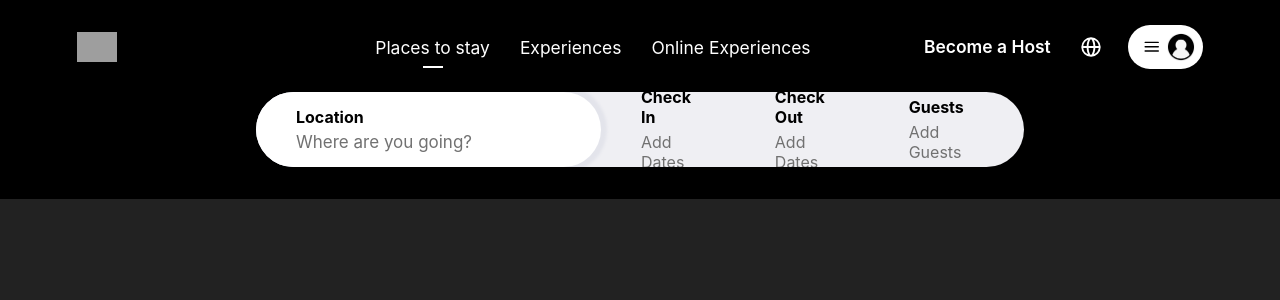
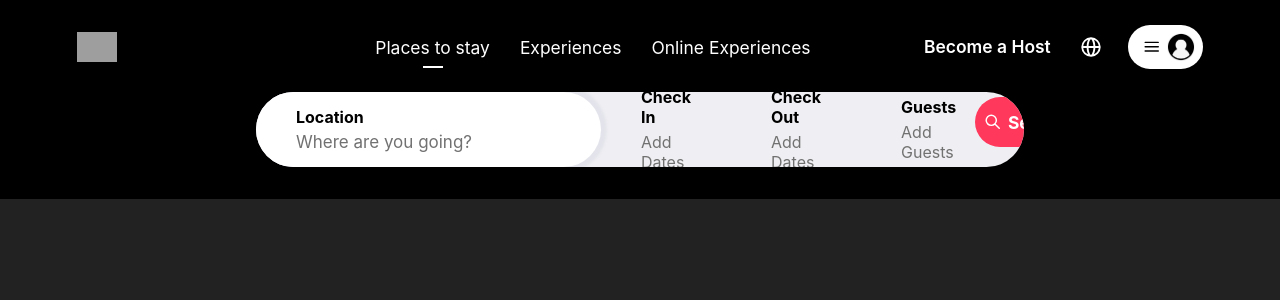
Before and after one commit to tonyykosseifyy/airbnb-clone, a React (Create React App) app: page / in a window 1280 px wide. Both pictures are taken after a click on the element "Location". Shown: the top 300 px of the page. Built offline with nearby package versions, Linux system fonts and the light colour scheme; grey boxes are pictures that could not be loaded.

Commit message:
2 files modified

```diff
--- a/src/components/Navbar/Navbar-bottom.css
+++ b/src/components/Navbar/Navbar-bottom.css
@@ -62,6 +62,7 @@
   box-shadow: 0px 0px 3px 6px #e3e4eb ;
 }
 
+
 .navbar-search-component-search {
   display: flex;
   justify-content: space-between;
--- a/src/components/Navbar/Navbar.js
+++ b/src/components/Navbar/Navbar.js
@@ -66,17 +66,25 @@
               <h4>Location</h4>
               <Input type="text" placeholder="Where are you going?" />
             </div>
-           <div onClick={() => setSelected(2)} className={`navbar-search-component check ${selected === 2 && "search-active"}`}>
+           <div style={{flex: selected !==0 && ".25"}} onClick={() => setSelected(2)} className={`navbar-search-component check ${selected === 2 && "search-active"}`}>
                <h4>Check In</h4>
                <p>Add Dates</p>
              </div>
-             <div onClick={() => setSelected(3)} className={`navbar-search-component check ${selected === 3 && "search-active"}`}>
+             <div style={{flex: selected !==0 && ".25"}} onClick={() => setSelected(3)} className={`navbar-search-component check ${selected === 3 && "search-active"}`}>
                <h4>Check Out</h4>
                <p>Add Dates</p>
              </div>
-             <div onClick={() => setSelected(4)} className={`navbar-search-component guests ${selected === 4 && "search-active"}`}>
-               <h4>Guests</h4>
-               <p>Add Guests</p>
+             <div onClick={() => setSelected(4)} style={{flex: selected !==0 && ".56"}} className={`navbar-search-component guests ${selected === 4 && "search-active"}`}>
+               <div className="navbar-search-component-search">
+                <div>
+                  <h4>Guests</h4>
+                  <p>Add Guests</p>
+                </div>
+                <SearchButton focused={selected !== 0}>
+                  <HiOutlineSearch />
+                  { selected !== 0 && <span style={{marginLeft:"7px"}}>Search</span>}
+                </SearchButton>
+                </div>
              </div>
            </> :
            <>
```
